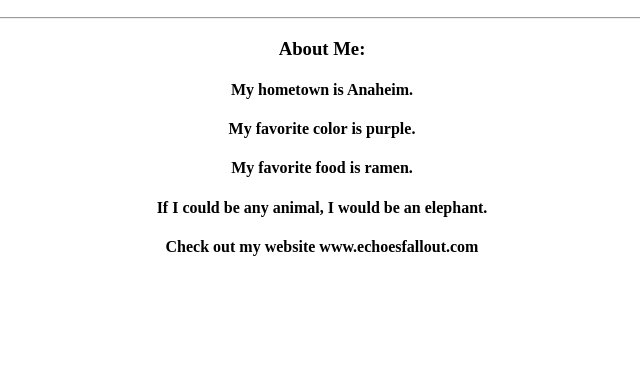
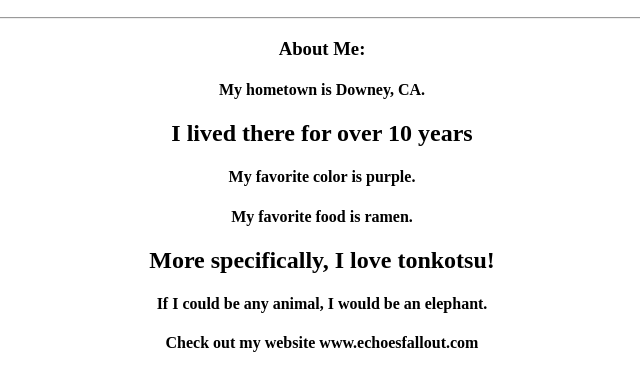
Before and after one commit to JoshuaTobar/my-first-repo, a plain HTML site: page index.html in a window 1280 px wide. Shown: the part 110-500 px from the top of the page, without its empty margins (318-958 px from the left). Drawn offline with Linux system fonts and the light colour scheme.

Commit message:
Specifics for things

```diff
--- a/index.html
+++ b/index.html
@@ -11,9 +11,11 @@
                 <h2>Software Developer</h2>
                 <hr>
                 <h3>About Me:</h3>
-                    <h4>My hometown is Anaheim.</h4>
+                    <h4>My hometown is Downey, CA.</h4>
+                    <h2>I lived there for over 10 years</h2>
                     <h4>My favorite color is purple.</h4>
                     <h4>My favorite food is ramen.</h4>
+                    <h2>More specifically, I love tonkotsu!</h2>
                     <h4>If I could be any animal, I would be an elephant.</h4>
                     <h4>Check out my website www.echoesfallout.com</h4>
             </div>
```
